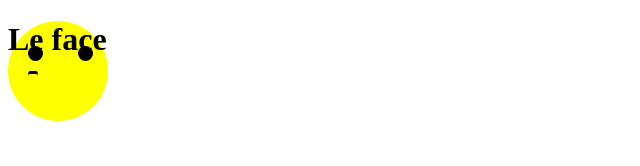
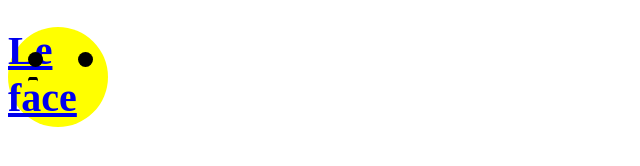
Before and after one commit to AlexD711/ART-151-Week-4-sketch, a plain HTML site: page index.html in a window 1280 px wide. Shown: the whole page, without its empty margins (0-640 px from the left). Drawn offline with Linux system fonts and the light colour scheme.

Commit message:
Update index.html

```diff
--- a/index.html
+++ b/index.html
@@ -9,7 +9,7 @@
 </head>
 <body>
   <div class="epic-smile">
-    <div clas="words"> <h1>Le face</h1></div>
+    <div class="words"> <a href="https://www.youtube.com/watch?v=vbrII7frHV0"><h1>Le face</a></h1></div>
     <div class="left-eye"> </div>
     <div class="right-eye"></div>
     <div class="mouth"></div>
```
